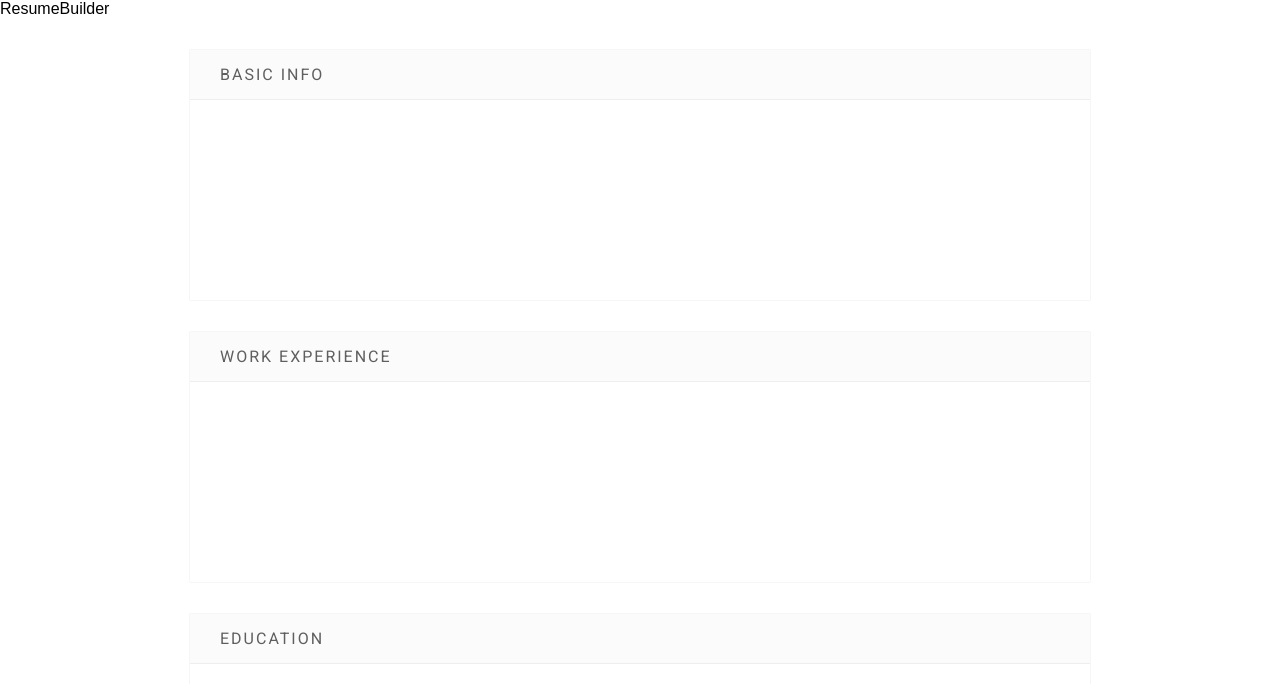
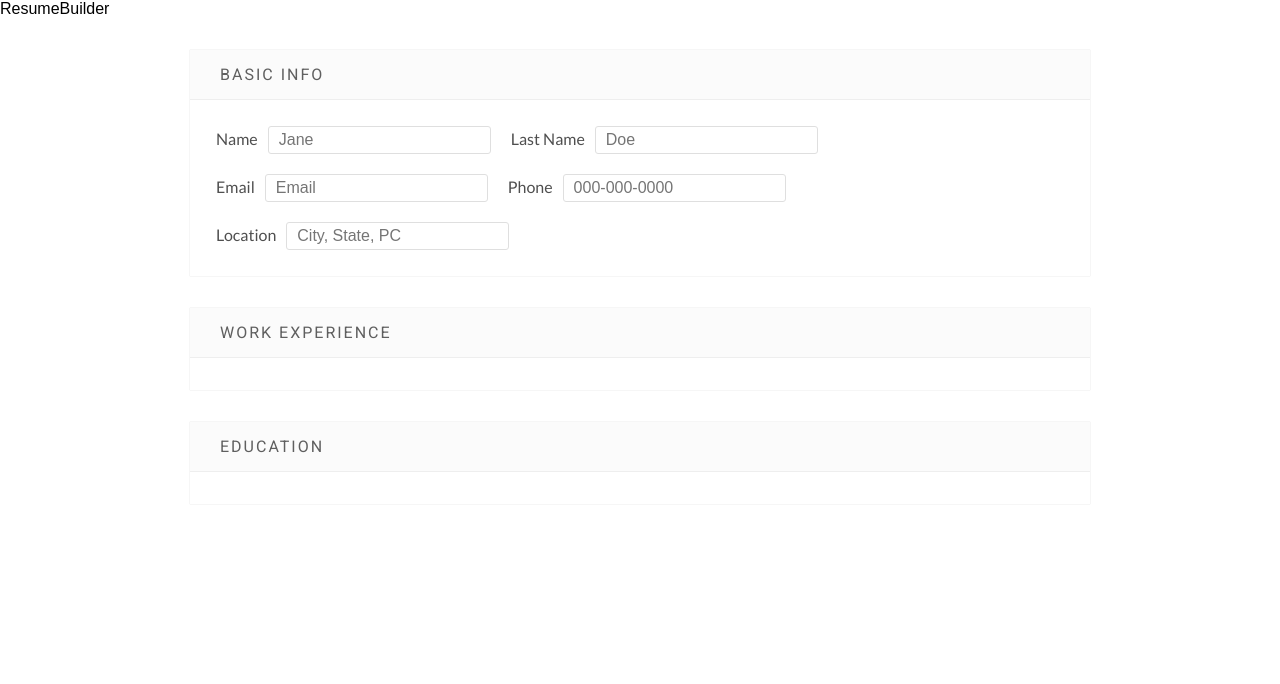
Before and after one commit to nahomtefera/bravoresume_, a React (Create React App) app: page / in a window 1280 px wide. Shown: the top 684 px of the page. Built offline with nearby package versions, Linux system fonts and the light colour scheme.

Commit message:
added inputs and labels, gave them styles, finished user-Info

```diff
--- a/src/components/education/education.jsx
+++ b/src/components/education/education.jsx
@@ -8,6 +8,9 @@ class Education extends Component {
             <div className="education-container resume-builder-section">
                 <h1 className="resume-builder-section-title">Education</h1>
 
+                <div className="resume-builder-section-inner-container">
+
+                </div>
             </div>
         )
     }
--- a/src/components/resumeBuilder/resumeBuilder.css
+++ b/src/components/resumeBuilder/resumeBuilder.css
@@ -1,7 +1,6 @@
 .resume-builder-section {
     width: 900px;
     max-width: 95%;
-    height: 250px;
     margin: 2em auto;
     -webkit-box-shadow: 0 0 1px hsla(0,0%,63%,.54);
     box-shadow: 0 0 1px hsla(0,0%,63%,.54);
@@ -19,3 +18,30 @@
     padding: 15px 30px;
     border-bottom: 1px solid #eeeeee;
 }
+
+.resume-builder-section-inner-container {
+    width: 100%;
+    padding: 1em;
+    box-sizing: border-box;
+}
+
+.section-input-container {
+    font-family: Lato;
+    display: inline-block;
+    margin: 10px;
+}
+
+.section-input-label {
+    color: #4f4f4f;
+}
+
+.section-input {
+    padding: 4px;
+    padding-left: 10px;
+    margin-left: 10px;
+    font-size: 1em;
+    border: 1px solid #dfdfdf;
+    border-radius: 3px;
+    outline: none;
+    color: #3f3f3f;
+}
--- a/src/components/userInfo/userInfo.jsx
+++ b/src/components/userInfo/userInfo.jsx
@@ -8,6 +8,33 @@ class UserInfo extends Component {
             <div className="user-info-container resume-builder-section">
                 <h1 className="resume-builder-section-title">Basic Info</h1>
 
+                <div className="resume-builder-section-inner-container">
+                    {/* User Name */}
+                    <div className="user-info-name section-input-container">
+                        <label className="section-input-label" htmlFor="user-name">Name</label>
+                        <input className="section-input" placeholder="Jane" type="name"/>
+                    </div>
+                    {/* Last Name */}
+                    <div className="user-info-name section-input-container">
+                        <label className="section-input-label" htmlFor="user-last-name">Last Name</label>
+                        <input className="section-input" placeholder="Doe" type="last-name"/>
+                    </div>
+                    {/* Email */}
+                    <div className="user-info-name section-input-container">
+                        <label className="section-input-label" htmlFor="user-email">Email</label>
+                        <input className="section-input" placeholder="Email" type="email"/>
+                    </div>
+                    {/* Phone */}
+                    <div className="user-info-name section-input-container">
+                        <label className="section-input-label" htmlFor="user-phone">Phone</label>
+                        <input className="section-input" placeholder="000-000-0000" type="telephone"/>
+                    </div>
+                    {/* Address */}
+                    <div className="user-info-name section-input-container">
+                        <label className="section-input-label" htmlFor="user-address">Location</label>
+                        <input className="section-input" placeholder="City, State, PC" type="location"/>
+                    </div>
+                </div>
             </div>
         )
     }
--- a/src/components/workExperience/workExperience.jsx
+++ b/src/components/workExperience/workExperience.jsx
@@ -8,6 +8,9 @@ class WorkExperience extends Component {
             <div className="work-experience-container resume-builder-section">
                 <h1 className="resume-builder-section-title">Work Experience</h1>
 
+                <div className="resume-builder-section-inner-container">
+
+                </div>
             </div>
         )
     }
```
